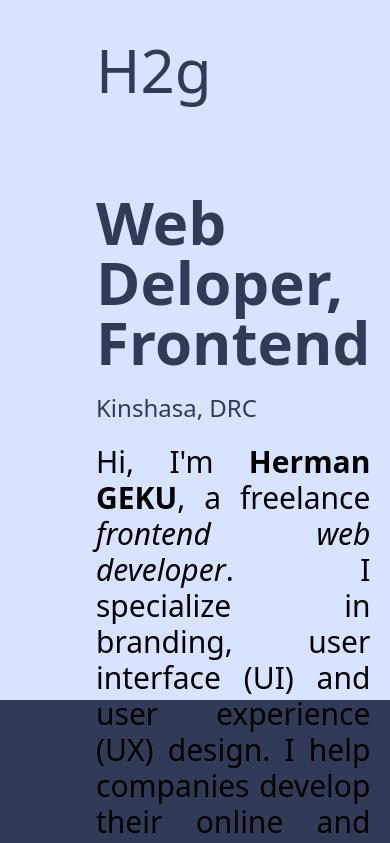
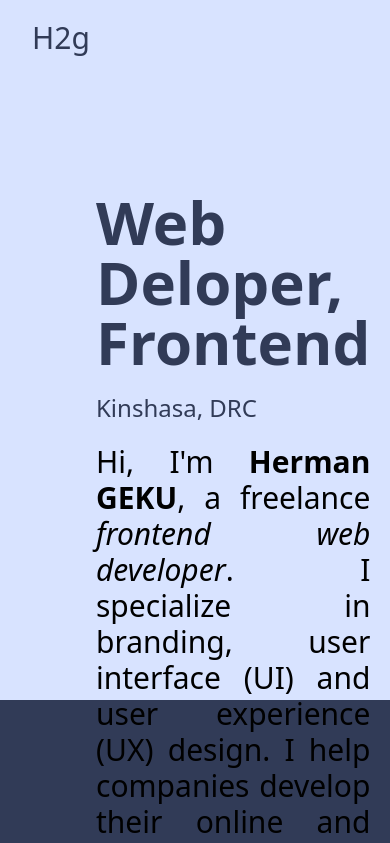
Before and after one commit to h2g-apps-store/h2g, a Next.js app: page / in a window 390 px wide. Shown: the top 843 px of the page. Built offline with nearby package versions, Linux system fonts and the light colour scheme.

Commit message:
fix header responsive

```diff
--- a/src/components/Header.tsx
+++ b/src/components/Header.tsx
@@ -6,18 +6,18 @@ import { usePathname } from "next/navigation";
 export default function Header() {
   const pathname = usePathname();
   return (
-    <header className=" absolute w-full flex justify-between px-24  text-black py-10">
+    <header className=" absolute w-full flex justify-between px-8 sm:px-24  text-black py-5 sm:py-10">
       <Link
         href="/"
         className={
           pathname == "/"
-            ? "text-6xl font-light text-[#313b57]"
-            : "text-6xl font-light text-[#aab5d0]"
+            ? "text-3xl sm:text-6xl font-light text-[#313b57]"
+            : "text-3xl sm:text-6xl font-light text-[#aab5d0]"
         }
       >
         H2g
       </Link>
-      <nav>
+      <nav className="hidden sm:block">
         <ul
           className={
             pathname == "/"
```
